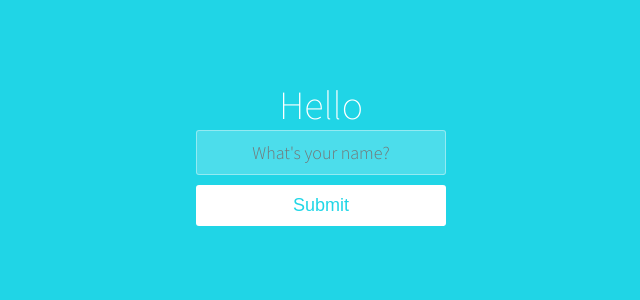
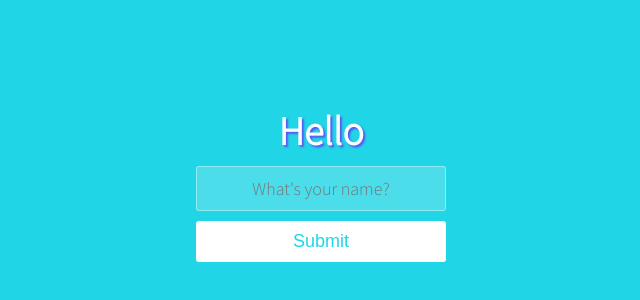
Before and after one commit to johncanero/hello-event-handling, a React (Create React App) app: page / in a window 1280 px wide. Shown: the part 128-428 px from the top of the page, without its empty margins (319-959 px from the left). Built offline with nearby package versions, Linux system fonts and the light colour scheme.

Commit message:
Styling Header

```diff
--- a/src/App.css
+++ b/src/App.css
@@ -15,14 +15,16 @@ body {
 }
 
 .container {
-  margin: 10% auto;
+  margin: 12% auto;
   padding: 80px 0;
   text-align: center;
 }
 
 .container h1 {
   font-size: 40px;
-  font-weight: 200;
+  font-weight: 600;
+  margin-bottom: 0.25em;
+  text-shadow: 2px 2px 2px #7c02ff97
 }
 
 input {
```
